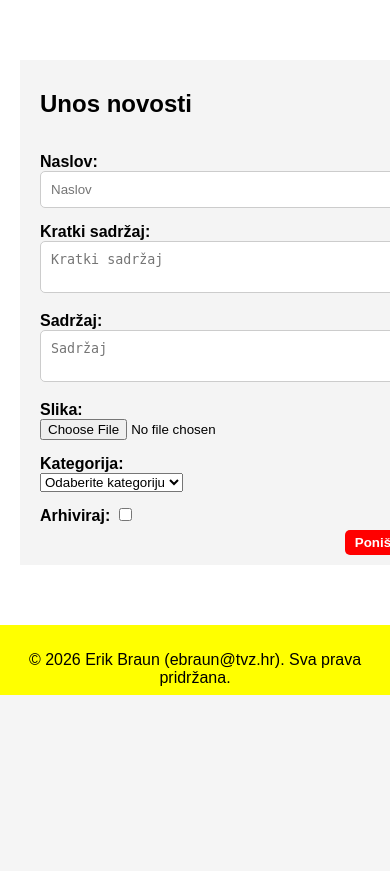
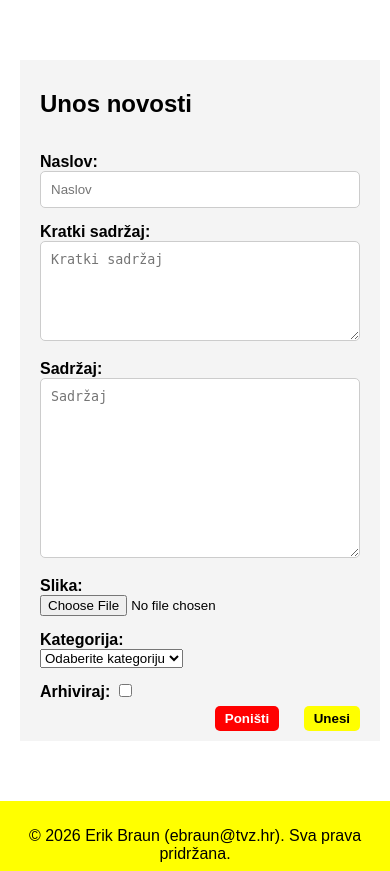
Before and after one commit to erikthegamer1242/PWA-Projektni, a PHP site: page /unos.php in a window 390 px wide; the page is wider, and only the part inside the window is pictured. Shown: the part 250-1121 px from the top of that part. Before the commit the page ends 945 px from the top of that part, so only its background shows below. Run offline with PHP 8.4, Linux system fonts and the light colour scheme; data comes from the database, SQL or seed files in the repository.

Commit message:
Fixed css

```diff
--- a/administrator.php
+++ b/administrator.php
@@ -38,9 +38,9 @@ if ($_SERVER['REQUEST_METHOD'] === 'GET') {
                     <label for="title">Naslov:</label><br>
                     <input type="text" name="title" id="title" placeholder="Naslov" value="' . $news['title'] . '" required><br>
                     <label for="summary">Kratki sadržaj:</label><br>
-                    <textarea name="summary" id="summary" placeholder="Kratki sadržaj" required>' . $news['sazetak'] . '</textarea><br>
+                    <textarea class="summ-arr" name="summary" id="summary" placeholder="Kratki sadržaj" required>' . $news['sazetak'] . '</textarea><br>
                     <label for="content">Sadržaj:</label><br>
-                    <textarea name="content" id="content" placeholder="Sadržaj" required>' . $news['description'] . '</textarea><br>
+                    <textarea class="cont-arr" name="content" id="content" placeholder="Sadržaj" required>' . $news['description'] . '</textarea><br>
                     <label for="img_file">Uploadaj novu sliku:</label><br>
                     <input type="file" name="img_file" id="img_file" placeholder="slike"><br>
                     <label for="category">Kategorija:</label><br>
--- a/clanak.php
+++ b/clanak.php
@@ -14,6 +14,7 @@ if (isset($_GET['id'])) {
                         <h2>' . $news['title'] . '</h2>
                         <div class="category ' . $news['category_name'] . '">' . $news['category_name'] . '</div>
                         <div class="date">' . date('M d,Y', strtotime($news['date'])) . '</div>
+                        <p class="summary in-news">' . $news['sazetak'] . '</p>
                         <p>' . nl2br($news['description']) . '</p>
                 </div>';
     } catch (PDOException $e) {
--- a/style.css
+++ b/style.css
@@ -244,3 +244,36 @@ form .reset {
     font-size: 80%;
     margin-top: 5px;
 }
+
+.in-news {
+    font-size: 100%;
+}
+
+.summ-arr {
+    height: 100px;
+}
+
+.cont-arr {
+  height: 180px;
+}
+
+@media (max-width: 768px) {
+    form {
+        min-width: 320px;
+    }
+    .content {
+        gap: 7px;
+    }
+
+    .in-news {
+        font-size: 90%;
+    }
+
+    .content a {
+        font-size: 14px;
+    }
+
+    .content p {
+        font-size: 10px;
+    }
+}
--- a/unos.php
+++ b/unos.php
@@ -14,9 +14,9 @@
                     <label for="title">Naslov:</label><br>
                     <input type="text" name="title" id="title" placeholder="Naslov" required><br>
                     <label for="summary">Kratki sadržaj:</label><br>
-                    <textarea name="summary" id="summary" placeholder="Kratki sadržaj" required></textarea><br>
+                    <textarea class="summ-arr" name="summary" id="summary" placeholder="Kratki sadržaj" required></textarea><br>
                     <label for="content">Sadržaj:</label><br>
-                    <textarea name="content" id="content" placeholder="Sadržaj" required></textarea><br>
+                    <textarea class="cont-arr" name="content" id="content" placeholder="Sadržaj" required></textarea><br>
                     <label for="img_file">Slika:</label><br>
                     <input type="file" name="img_file" id="img_file" placeholder="slike" required><br>
                     <label for="category">Kategorija:</label><br>
```
